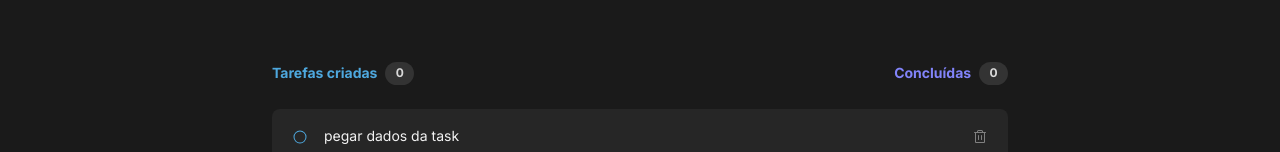
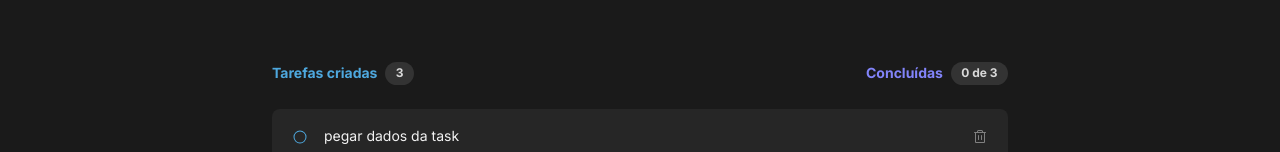
Before and after one commit to jaocruz/toDo, a React (Vite) app: page / in a window 1280 px wide. Shown: the part 218-370 px from the top of the page. Built offline with nearby package versions, Linux system fonts and the light colour scheme.

Commit message:
contador de tarefas criadas e concluidas

```diff
--- a/src/App.tsx
+++ b/src/App.tsx
@@ -15,16 +15,19 @@ import { useState } from "react"
 const tasksToDo = [
   {
     id: 1,
+    isDone: false,
     name: "pegar dados da task"
   },
 
   {
     id: 2,
+    isDone: false,
     name: "terminar desafio"
   },
 
   {
     id: 3,
+    isDone: false,
     name: "enviar repositório"
   }
 ]
@@ -32,9 +35,24 @@ const tasksToDo = [
 export function App(){
   const [tasks, setTasks] = useState(tasksToDo)
 
+  const completedTasks = tasks.filter(task => task.isDone).length
+
   function removeTask(taskToDelete: string){
     const tasksWithoutDeleteOne = tasks.filter(task => task.name !== taskToDelete)
     setTasks(tasksWithoutDeleteOne)
+  }
+
+  function toggleIsTaskCompleted(taskId: number){
+    const updatedTasks = tasks.map(task => {
+      if(task.id === taskId){
+        return {...task, isDone: !task.isDone}
+      }
+
+      return task
+    })
+
+    setTasks(updatedTasks)
+    console.log(setTasks)
   }
 
   return(
@@ -54,12 +72,12 @@ export function App(){
           <div className={styles.info}>
             <div className={styles.created}>
               Tarefas criadas
-              <div className={styles.counter}>0</div>
+              <div className={styles.counter}>{tasks.length}</div>
             </div>
 
             <div className={styles.done}>
               Concluídas
-              <div className={styles.counter}>0</div>
+              <div className={styles.counter}>{completedTasks} de {tasks.length}</div>
             </div>
           </div>
 
@@ -78,8 +96,11 @@ export function App(){
                 return(
                   <Task
                   key={task.id}
+                  taskId={task.id}
+                  isDone={task.isDone}
                   taskName={task.name}
                   onRemoveTask={removeTask}
+                  onToggleIsTaskCompleted={toggleIsTaskCompleted}
                   />
                 )
               })}
--- a/src/components/task.tsx
+++ b/src/components/task.tsx
@@ -3,18 +3,18 @@ import styles from "./task.module.css"
 import { CheckBox } from "./checkbox"
 import { ButtonIcon } from "./buttonIcon"
 
-import { useState } from "react"
-
 interface TaskProps{
+   taskId:number
+   isDone: boolean
    taskName: string
    onRemoveTask: (task: string) => void
+   onToggleIsTaskCompleted: (taskId: number) => void
 }
 
-export function Task({ taskName, onRemoveTask }: TaskProps){
-   const [isDone, setIsDone] = useState(false)
+export function Task({ taskName, taskId, isDone, onRemoveTask, onToggleIsTaskCompleted }: TaskProps){
 
    function handleIsDone(){
-      setIsDone(!isDone)
+      onToggleIsTaskCompleted(taskId)
    }
 
    function handleRemoveTask(){
```
